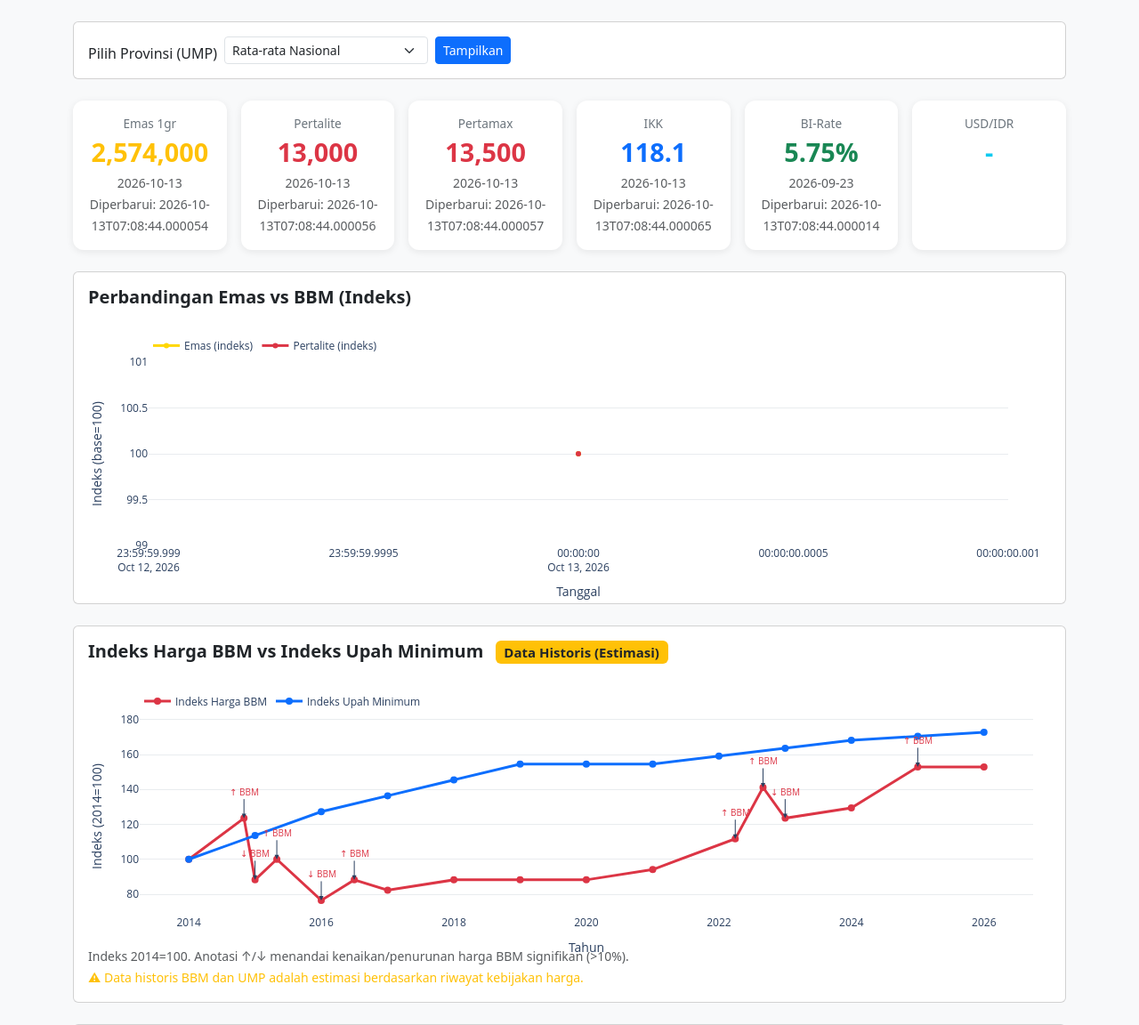
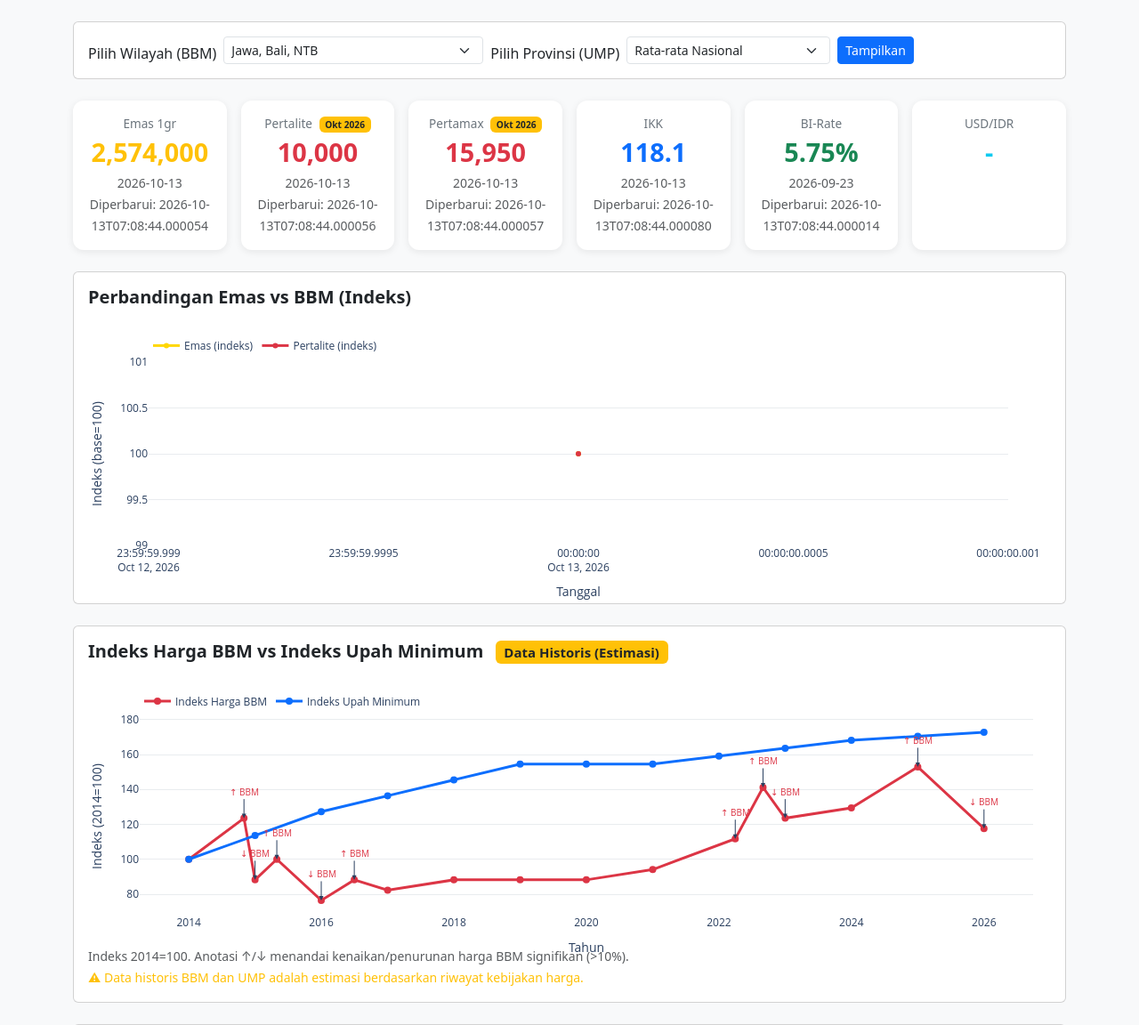
Before and after one commit to hafazahh/indonesia-economic-dashboard, a Flask app: page /micro in a window 1280 px wide. Shown: the part 120-1272 px from the top of the page at 89% size. Run offline with Flask 3, Linux system fonts and the light colour scheme; data comes from the database, SQL or seed files in the repository; some libraries are stand-ins or nearby versions.

Commit message:
Fix BBM prices per daerah + default Jakarta
- Replace BBM_KNOWN (wrong hardcoded) with BBM_PER_DAERAH dict
- 4 regions: Jawa (default), Aceh/Sumut, Sumbar/Riau, Indonesia Timur
- Data Oktober 2026 from news sources (Kompas, Liputan6)
- Series keys: bbm_<produk>__<daerah>
- Add ?daerah= query param to /micro route
- Add daerah dropdown in micro.html
- Update _compute_micro_metrics to use daerah-specific Pertalite
- Update BBM vs wage chart to use daerah-specific latest price
- Badge 'Okt 2026' on Pertalite/Pertamax cards + metrics section
- Update assumptions to show daerah label

```diff
--- a/app.py
+++ b/app.py
@@ -17,7 +17,7 @@ from models import (
 )
 from data_fetcher import fetch_all
 from macro_fetcher import fetch_all_macro
-from micro_fetcher import fetch_all_micro, UMP_PROVINSI
+from micro_fetcher import fetch_all_micro, UMP_PROVINSI, BBM_PER_DAERAH
 from scheduler import start_scheduler, stop_scheduler, scheduler_running
 
 app = Flask(__name__)
@@ -565,11 +565,11 @@ def _build_micro_chart(dates, values_list, labels, colors, title, y_title):
     return fig.to_html(full_html=False, include_plotlyjs="cdn", config={"displayModeBar": False})
 
 
-def _compute_micro_metrics(province=None):
+def _compute_micro_metrics(province=None, daerah="jawa"):
     """Compute combined micro metrics for a province (or national average)."""
-    # Get latest BBM price (Pertalite)
-    pertalite = get_latest_series("bbm_pertalite")
-    bbm_price = pertalite["value"] if pertalite else 13000
+    # Get latest BBM price (Pertalite) for the selected daerah
+    pertalite = get_latest_series(f"bbm_pertalite__{daerah}")
+    bbm_price = pertalite["value"] if pertalite else 10000
 
     # Get UMP for province
     if province and province in UMP_PROVINSI:
@@ -621,10 +621,15 @@ def micro_economy():
     """Micro economy landing page: emas vs BBM, IKK, metrik gabungan."""
     import plotly.graph_objects as go
 
+    # Get selected daerah first (used for BBM series keys below)
+    selected_daerah = request.args.get("daerah", "jawa").strip()
+    if selected_daerah not in BBM_PER_DAERAH:
+        selected_daerah = "jawa"
+
     # Get time series data
     gold_data = get_series("gold_gram", limit=30)
-    pertalite_data = get_series("bbm_pertalite", limit=30)
-    pertamax_data = get_series("bbm_pertamax", limit=30)
+    pertalite_data = get_series(f"bbm_pertalite__{selected_daerah}", limit=30)
+    pertamax_data = get_series(f"bbm_pertamax__{selected_daerah}", limit=30)
     ikk_data = get_series("ikk", limit=12)
     bi_rate_data = get_series("bi_rate", limit=12)
     usd_idr_data = get_series("usd_idr", limit=30)
@@ -693,14 +698,14 @@ def micro_economy():
     bi_rate_chart = apply_nonce(bi_rate_chart, nonce)
     usd_idr_chart = apply_nonce(usd_idr_chart, nonce)
 
-    # Compute metrics for selected province (from query param)
+    # Compute metrics for selected province + daerah (from query params)
     selected_province = request.args.get("province", "").strip()
-    metrics = _compute_micro_metrics(selected_province or None)
+    metrics = _compute_micro_metrics(selected_province or None, selected_daerah)
 
     # Get latest values for display
     gold_latest = get_latest_series("gold_gram")
-    pertalite_latest = get_latest_series("bbm_pertalite")
-    pertamax_latest = get_latest_series("bbm_pertamax")
+    pertalite_latest = get_latest_series(f"bbm_pertalite__{selected_daerah}")
+    pertamax_latest = get_latest_series(f"bbm_pertamax__{selected_daerah}")
     ikk_latest = get_latest_series("ikk")
     bi_rate_latest = get_latest_series("bi_rate")
     usd_idr_latest = get_latest_series("usd_idr")
@@ -715,6 +720,8 @@ def micro_economy():
         ("2022-09-01", 12000), ("2023-01-01", 10500), ("2024-01-01", 11000),
         ("2025-01-01", 13000), ("2026-01-01", 13000),
     ]
+    # Use daerah-specific Pertalite price for the latest historical point
+    bbm_history[-1] = ("2026-01-01", BBM_PER_DAERAH[selected_daerah]["prices"]["Pertalite"])
     # UMP historical (avg, Rupiah thousands/month) — national average
     ump_history = [
         ("2014-01-01", 2200), ("2015-01-01", 2500), ("2016-01-01", 2800),
@@ -762,10 +769,11 @@ def micro_economy():
     bbm_vs_wage_chart = fig.to_html(full_html=False, include_plotlyjs="cdn", config={"displayModeBar": False})
     bbm_vs_wage_chart = apply_nonce(bbm_vs_wage_chart, nonce)
 
-    # Province selector
+    # Province + daerah selectors
     provinces = sorted(UMP_PROVINSI.keys())
     if selected_province not in provinces:
         selected_province = ""
+    daerah_list = BBM_PER_DAERAH
 
     # Last updated
     macro_updated = get_series_metadata("macro_last_updated") or "Belum pernah update"
@@ -802,6 +810,8 @@ def micro_economy():
         macro_updated=macro_updated,
         micro_updated=micro_updated,
         bbm_vs_wage_chart=bbm_vs_wage_chart,
+        daerah_list=daerah_list,
+        selected_daerah=selected_daerah,
     )
 
 
--- a/micro_fetcher.py
+++ b/micro_fetcher.py
@@ -36,13 +36,50 @@ UMP_PROVINSI = {
     "Papua Selatan": 4000, "Papua Barat Daya": 3900,
 }
 
-# Harga BBM known (per liter, Rupiah) — fallback jika scrape gagal
-BBM_KNOWN = {
-    "Pertalite": 13000,
-    "Pertamax": 13500,
-    "Pertamax Turbo": 16000,
-    "Dexlite": 13900,
-    "Solar": 6800,
+# Harga BBM per daerah (per liter, Rupiah) — Data Oktober 2026
+# Sumber: Kompas, Liputan6, Pertamina Patra Niaga
+# Pertamina blokir scrape langsung, jadi pakai data manual dengan label jelas.
+BBM_PER_DAERAH = {
+    "jawa": {
+        "label": "Jawa, Bali, NTB",
+        "prices": {
+            "Pertalite": 10000,
+            "Pertamax": 15950,
+            "Pertamax Turbo": 19600,
+            "Dexlite": 23700,
+            "Solar": 6800,
+        },
+    },
+    "aceh_sumut": {
+        "label": "Aceh, Sumut, Jambi, Bengkulu, Sumsel, Babel, Lampung",
+        "prices": {
+            "Pertalite": 10000,
+            "Pertamax": 16300,
+            "Pertamax Turbo": 19600,
+            "Dexlite": 24200,
+            "Solar": 6800,
+        },
+    },
+    "sumbar_riau": {
+        "label": "Sumbar, Riau, Kepri, Kalut",
+        "prices": {
+            "Pertalite": 10000,
+            "Pertamax": 16650,
+            "Pertamax Turbo": 20450,
+            "Dexlite": 24200,
+            "Solar": 6800,
+        },
+    },
+    "indonesia_timur": {
+        "label": "Indonesia Timur (Maluku, Papua, NTT, dll)",
+        "prices": {
+            "Pertalite": 10000,
+            "Pertamax": 14950,
+            "Pertamax Turbo": 18550,
+            "Dexlite": 23700,
+            "Solar": 6800,
+        },
+    },
 }
 
 IKK_KNOWN = 118.1  # fallback IKK (Indeks Keyakinan Konsumen, September 2026)
@@ -88,13 +125,16 @@ def fetch_gold():
 
 
 def fetch_bbm():
-    """Fetch BBM prices. Uses known fallback values (Pertamina blocks scraping)."""
+    """Store BBM prices per daerah. Pertamina blocks scraping, so uses manual
+    data (Oktober 2026) with clear labels."""
     from datetime import date
     today = date.today().isoformat()
     count = 0
-    for name, price in BBM_KNOWN.items():
-        upsert_series(f"bbm_{name.lower().replace(' ', '_')}", today, float(price))
-        count += 1
+    for daerah_key, info in BBM_PER_DAERAH.items():
+        for name, price in info["prices"].items():
+            series_key = f"bbm_{name.lower().replace(' ', '_')}__{daerah_key}"
+            upsert_series(series_key, today, float(price))
+            count += 1
     set_series_metadata("bbm_last_updated", today)
     print(f"  BBM: {count} products stored on {today}")
     return count
--- a/templates/micro.html
+++ b/templates/micro.html
@@ -35,10 +35,20 @@
         </div>
     </header>
 
-    <!-- Province Selector -->
+    <!-- Province + Daerah Selector -->
     <div class="card mb-4">
         <div class="card-body">
             <form method="get" action="/micro" class="row g-2 align-items-end">
+                <div class="col-auto">
+                    <label for="daerah" class="form-label mb-0">Pilih Wilayah (BBM)</label>
+                </div>
+                <div class="col-auto province-select">
+                    <select name="daerah" id="daerah" class="form-select form-select-sm">
+                        {% for dk, info in daerah_list.items() %}
+                        <option value="{{ dk }}" {{ 'selected' if dk == selected_daerah else '' }}>{{ info.label }}</option>
+                        {% endfor %}
+                    </select>
+                </div>
                 <div class="col-auto">
                     <label for="province" class="form-label mb-0">Pilih Provinsi (UMP)</label>
                 </div>
@@ -74,7 +84,7 @@
         <div class="col-md-2 col-sm-4">
             <div class="card kpi-card h-100">
                 <div class="card-body text-center">
-                    <div class="kpi-label">Pertalite</div>
+                    <div class="kpi-label">Pertalite <span class="badge bg-warning text-dark ms-1" title="Data Oktober 2026">Okt 2026</span></div>
                     <div class="kpi-value text-danger">
                         {% if pertalite_latest %}{{ "{:,.0f}".format(pertalite_latest.value) }}{% else %}-{% endif %}
                     </div>
@@ -86,7 +96,7 @@
         <div class="col-md-2 col-sm-4">
             <div class="card kpi-card h-100">
                 <div class="card-body text-center">
-                    <div class="kpi-label">Pertamax</div>
+                    <div class="kpi-label">Pertamax <span class="badge bg-warning text-dark ms-1" title="Data Oktober 2026">Okt 2026</span></div>
                     <div class="kpi-value text-danger">
                         {% if pertamax_latest %}{{ "{:,.0f}".format(pertamax_latest.value) }}{% else %}-{% endif %}
                     </div>
@@ -180,7 +190,7 @@
     <!-- Combined Metrics -->
     <div class="card mb-4">
         <div class="card-body">
-            <h5 class="section-title">Metrik Gabungan — {{ metrics.province }}</h5>
+            <h5 class="section-title">Metrik Gabungan — {{ metrics.province }} <span class="badge bg-warning text-dark ms-2">Data Oktober 2026</span></h5>
             <div class="row g-3">
                 <div class="col-md-3 col-sm-6">
                     <div class="metric-card">
@@ -214,7 +224,7 @@
                 <ul class="mb-0 mt-1">
                     <li>UMP {{ metrics.province }}: Rp {{ "{:,.0f}".format(metrics.ump_monthly) }}/bulan</li>
                     <li>Upah per jam: Rp {{ "{:,.0f}".format(metrics.ump_hourly) }} (173 jam kerja/bulan)</li>
-                    <li>Harga Pertalite: Rp {{ "{:,.0f}".format(metrics.bbm_price) }}/liter</li>
+                    <li>Harga Pertalite ({{ daerah_list[selected_daerah].label }}): Rp {{ "{:,.0f}".format(metrics.bbm_price) }}/liter</li>
                     <li>Konsumsi BBM: {{ metrics.monthly_consumption }} liter/bulan</li>
                     <li>Total pengeluaran: Rp {{ "{:,.0f}".format(metrics.monthly_expenditure) }}/bulan</li>
                     <li>Indeks BBM & upah: base 2020 (Pertalite Rp 6.500, UMP Rp 2.800)</li>
```
